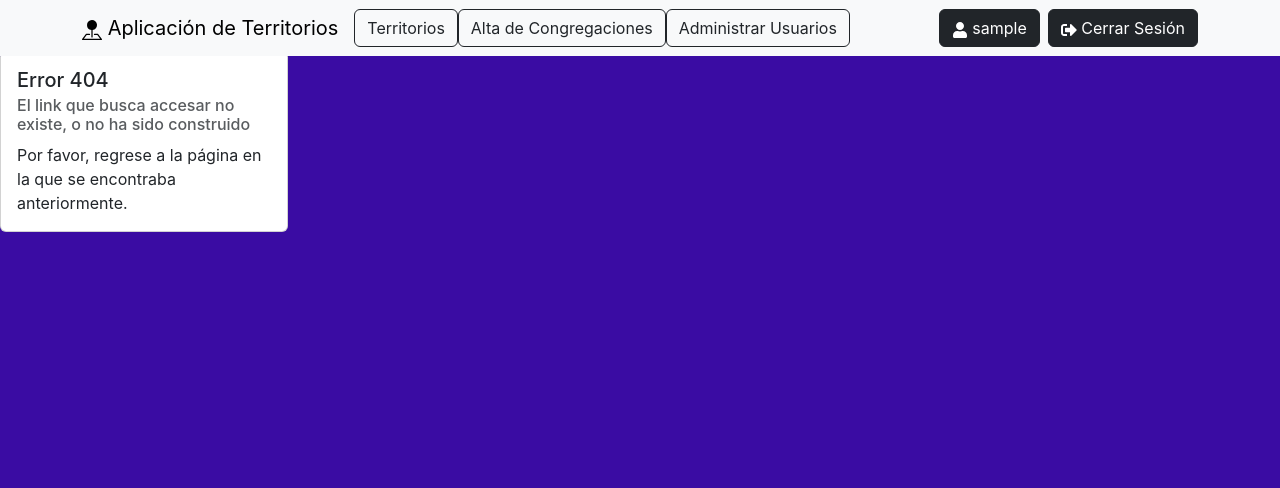
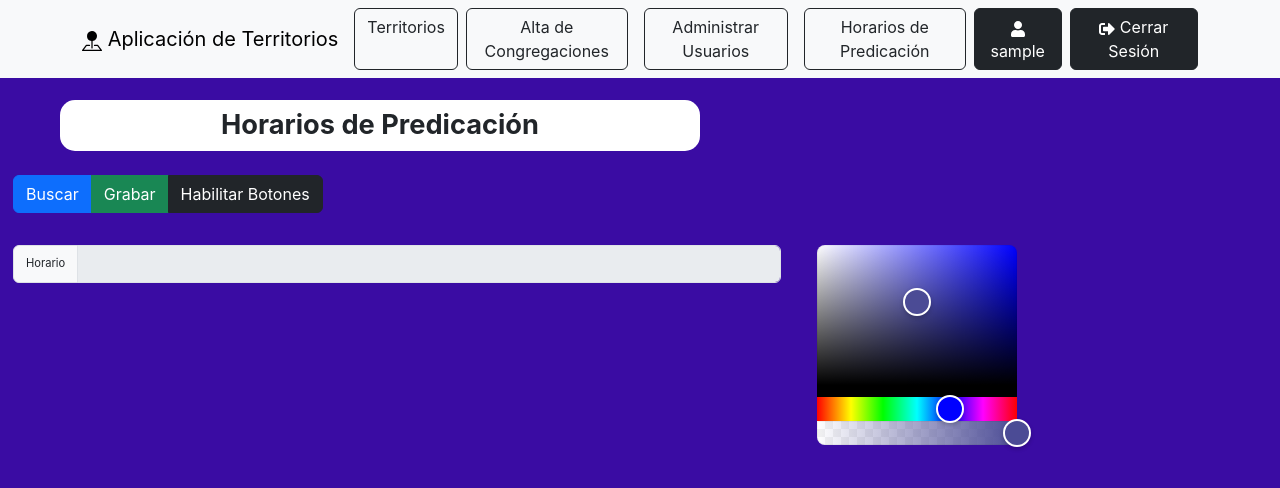
Before and after one commit to higashi04/territoriosCongre, a React (Create React App) app: page /Horario in a window 1280 px wide. Shown: the top 488 px of the page. Built offline with nearby package versions, Linux system fonts and the light colour scheme; no server answers; sample sign-in values are in the browser's storage.

Commit message:
finished schedule module workflow on the client side, including color picker

```diff
--- a/package.json
+++ b/package.json
@@ -14,6 +14,7 @@
     "mapbox-gl": "^2.15.0",
     "react": "^18.2.0",
     "react-bootstrap": "^2.8.0",
+    "react-colorful": "^5.6.1",
     "react-dom": "^18.2.0",
     "react-icons": "^4.11.0",
     "react-map-gl": "^7.1.5",
--- a/src/App.js
+++ b/src/App.js
@@ -12,6 +12,7 @@ import LoggedIn from "./pages/LoggedInWelcome/LoggedIn";
 import Register from "./pages/Register/Register";
 import Territorios from "./pages/Territorios/Territorios";
 import Congregacion from "./pages/Congregacion/Congregacion";
+import Horario from "./pages/Horario/Horario";
 import NotFound from "./pages/NotFound/NotFound";
 
 function App() {
@@ -31,6 +32,7 @@ function App() {
           <Route path="/Register" element={<Register/>} />
           <Route path="/Territorios" element={<Territorios/>}/>
           <Route path="/Congregacion" element={<Congregacion/>}/>
+          <Route path="/Horario" element={<Horario/>} />
           <Route path="*" element={<NotFound/>} />
         </Routes>
       </div>
--- /dev/null
+++ b/src/components/ColorPicker/ColorPicker.jsx
@@ -0,0 +1,42 @@
+import React, { useEffect, useState } from 'react'
+import { RgbaColorPicker } from 'react-colorful'
+
+
+const ColorPicker = ({rgbaString, returnString}) => {
+    const [color, setColor] = useState({r:75, g: 75, b: 150, a: 1 })
+
+    const setRgbaFromString = () => {
+        const regex = /rgba?\((\d+),\s*(\d+),\s*(\d+),\s*([\d.]+)\)/;
+        const result = regex.exec(rgbaString);
+
+        if (result) {
+            setColor({
+                r: parseInt(result[1], 10),
+                g: parseInt(result[2], 10),
+                b: parseInt(result[3], 10),
+                a: parseFloat(result[4])
+            });
+        }
+    }
+
+    const handleColorPick = (rgba) => {
+        setColor(rgba);
+        const {r,g,b,a} = rgba;
+        const returnRgbaString = `rgba(${r}, ${g}, ${b}, ${a})`;
+        returnString(returnRgbaString);
+    }
+
+    useEffect(() => {
+        setRgbaFromString()
+    }, [rgbaString])
+
+  return (
+    <div className='container'>
+      <RgbaColorPicker color={color} onChange={handleColorPick} />
+    </div>
+  )
+}
+
+
+
+export default ColorPicker
--- a/src/components/navbar/Navbar.jsx
+++ b/src/components/navbar/Navbar.jsx
@@ -58,8 +58,9 @@ const Navibar = () => {
               )}
                {user?.isAdmin && (
                 <>
-                <Link className="btn btn-outline-dark" to="/Congregacion">Alta de Congregaciones</Link>
-                <Link className="btn btn-outline-dark" to="/Register"> Administrar Usuarios</Link>
+                <Link className="btn btn-outline-dark mx-2" to="/Congregacion">Alta de Congregaciones</Link>
+                <Link className="btn btn-outline-dark mx-2" to="/Register"> Administrar Usuarios</Link>
+                <Link className="btn btn-outline-dark mx-2" to="/Horario"> Horarios de Predicación</Link>
                 </>
               )}
             </Nav>
--- a/src/pages/Congregacion/Congregacion.jsx
+++ b/src/pages/Congregacion/Congregacion.jsx
@@ -1,6 +1,8 @@
 import React, { useState, useEffect } from "react";
 import { useSelector } from "react-redux";
 import { useNavigate } from 'react-router-dom';
+import { useDispatch } from "react-redux";
+import { showAlert } from "../../redux/err/alertSlice";
 
 import ModalSearchCongregaciones from "../../components/ModalSearchCongregaciones/ModalSearchCongregaciones";
 
@@ -10,6 +12,7 @@ const Congregacion = () => {
   const [congregationId, setCongregationId] = useState("");
   const [editionActive, setEditionActive] = useState(true);
 
+  const dispatch = useDispatch();
   const {user} = useSelector((state) => state.auth);
   const navigate = useNavigate();
 
@@ -57,11 +60,11 @@ const Congregacion = () => {
         body: JSON.stringify(data),
       });
       if (response.ok) {
-        alert("ok");
+        dispatch(showAlert({message: "Congregación registrada correctamente", type: "success"}))
         //remember to add validation and error handling ui elements lol
       }
     } catch (error) {
-      console.error(error);
+      dispatch(showAlert({message: error.message, type: "error"}))
     } finally{
         handleNewCongregation()
     }
--- /dev/null
+++ b/src/pages/Horario/Horario.css
@@ -0,0 +1,12 @@
+.HorarioTitle {
+    background-color: #fff;
+    width: 50vw;
+    margin-top: 100px;
+    padding: 5px 0;
+    font-weight: bold;
+    font-size: 1.7rem;
+    border-radius: 15px;
+    display: flex;
+    align-content: center;
+    justify-content: center;
+}
--- /dev/null
+++ b/src/pages/Horario/Horario.jsx
@@ -0,0 +1,98 @@
+import React, { useState, useEffect } from "react";
+import { useSelector } from "react-redux";
+import { useNavigate } from "react-router-dom";
+import { useDispatch } from "react-redux";
+import { showAlert } from "../../redux/err/alertSlice";
+import "./Horario.css";
+
+import ColorPicker from "../../components/ColorPicker/ColorPicker";
+
+const Horario = () => {
+  const [disableControls, setDisableControls] = useState(true);
+  const [horario, setHorario] = useState("");
+  const [colorPick, setColorPick] = useState("");
+
+  const dispatch = useDispatch();
+  const { user } = useSelector((state) => state.auth);
+  const navigate = useNavigate();
+
+  useEffect(() => {
+    if (user === null && !user?.isAdmin) {
+      navigate("/");
+    }
+  }, [user, navigate]);
+
+  const getRgbaObject = (value) => {
+    setColorPick(value);
+  };
+
+  const crearHorario = async () => {
+    try {
+      const data = {
+        horario,
+        rgba: colorPick,
+        congregacion: user.congregacion,
+      };
+
+      const response = await fetch(
+        `${process.env.REACT_APP_API_SERVER}horarios/create`,
+        {
+          method: "POST",
+          headers: { "Content-Type": "application/json" },
+          body: JSON.stringify(data),
+        }
+      );
+
+      if (!response.ok) {
+        throw response;
+      }
+      dispatch(
+        showAlert({
+          message: "Horario creado correctamente",
+          type: "success",
+        })
+      );
+      const json = await response.json();
+    } catch (error) {
+        const err = await error.json();
+      dispatch(showAlert({ message: err.message, type: "error" }));
+    }
+  };
+  return (
+    <div className="container-fluid mt-5">
+      <div className="HorarioTitle  mx-5 row">Horarios de Predicación</div>
+      <div className="row m-4 pb-2">
+        <div className="input-group">
+          <button className="btn btn-primary" disabled={!disableControls}>
+            Buscar
+          </button>
+          <button className="btn btn-success" onClick={crearHorario}>Grabar</button>
+          <button
+            className="btn btn-dark"
+            onClick={() => setDisableControls((value) => !value)}
+          >
+            Habilitar Botones
+          </button>
+        </div>
+      </div>
+      <div className="row m-4">
+        <div className="col mb-3">
+          <div className="input-group">
+            <span className="input-group-text">Horario</span>
+            <input
+              type="text"
+              className="form-control"
+              onChange={(event) => setHorario(event.target.value)}
+              disabled={disableControls}
+            />
+          </div>
+        </div>
+        <div className="col mb-3">
+          <ColorPicker rgbaString={colorPick} returnString={getRgbaObject} />
+        </div>
+      </div>
+    </div>
+  );
+};
+
+export default Horario;
```
Also changed, not shown: 1 other file (tests, documents, lock files or other folders).
